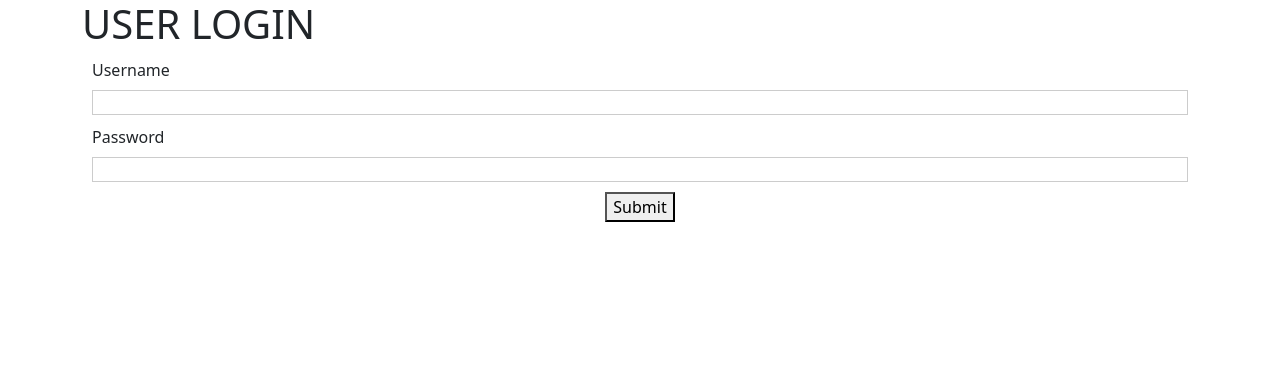
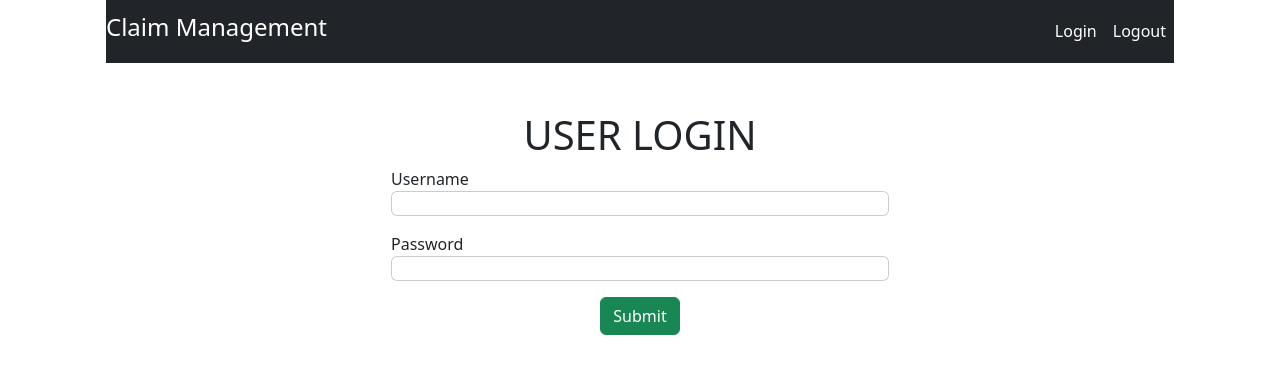
Before and after one commit to 01shashank/ClaimManagementFrontend, a React (Create React App) app: page /login in a window 1280 px wide. Shown: the top 374 px of the page. Built offline with nearby package versions, Linux system fonts and the light colour scheme.

Commit message:
commit after the ui of login is done with bootstrap and halfway to complete the conditional rendering of navbar components

```diff
--- a/src/App.js
+++ b/src/App.js
@@ -4,22 +4,19 @@ import Error from './components/Error';
 import Login from './components/Login';
 import { Router,Route,Routes } from 'react-router-dom';
 import GetAllClaims from './components/GetAllClaims';
+import GetClaimsForUser from './components/GetClaimsForUser'
+import Header from './components/Header';
+import 'bootstrap/dist/css/bootstrap.min.css';
+import Logout from './components/logout';
+import authenticationService from './services/authenticationService';
+import ClaimManagement from './components/ClaimManagement';
 
 function App() {
+
+
   return (
     <div className="container">
-
-      <Routes>
-        <Route path='/' exact element={<Error/>}/>
-        <Route element={<Error/>}/>
-        <Route path="/login" element={<Login/>}/>
-        <Route path ='/error' element={<Error/>}/>
-        <Route path ='/getallclaims' element={<GetAllClaims/>}/>
-
-      </Routes>
-
-
-
+      <ClaimManagement/>
     </div>
   );
 }
--- /dev/null
+++ b/src/components/ClaimManagement.jsx
@@ -0,0 +1,36 @@
+import React, { Component } from 'react';
+import Login from './Login';
+import Logout from './logout';
+import Error from './Error';
+import GetAllClaims from './GetAllClaims';
+import Header from './Header';
+import { Router,Route,Routes } from 'react-router-dom';
+import GetClaimsForUser from './GetClaimsForUser'
+import authenticationService from '../services/authenticationService';
+
+
+class ClaimManagement extends Component {
+    render() {
+        return (
+                    <div className="container">
+
+                        <Header/>
+                        <Routes>
+
+                            <Route path='/' exact element={<Login/>}/>
+                            <Route path="/login" element={<Login/>}/>
+                            <Route path ='/error' element={<Error/>}/>
+                            <Route path ='/getallclaims' element={<GetAllClaims/>}/>
+                            <Route path = "/getuserbyid" element ={<GetClaimsForUser/>}/>
+                            <Route path = "/logout" element={<Logout/>}/>
+
+                        </Routes>
+
+
+
+                    </div>
+                );
+                }
+}
+
+export default ClaimManagement;
--- a/src/components/GetAllClaims.jsx
+++ b/src/components/GetAllClaims.jsx
@@ -22,7 +22,7 @@ class GetAllClaims extends Component {
     render() {
         return (
 
-            <div>
+            <div className='container'>
             <h2 className='text-center'>Claims list</h2>
             <div className='row'>
                 <table className='table table-striped table-bordered'>
--- /dev/null
+++ b/src/components/Header.jsx
@@ -0,0 +1,37 @@
+import React, { Component, useState } from 'react';
+import { Link } from 'react-router-dom';
+import authenticationService from '../services/authenticationService';
+
+class Header extends Component {
+
+    constructor(props){
+        super(props)
+        this.state={
+        isUserLogged:false}
+    }
+
+    render() {
+        this.setState={
+            isUserLogged  :authenticationService.isUserloggedIn()
+        }
+        console.log(this.isUserlogged)
+            return (
+                <div className='container'>
+                    <nav className='navbar navbar-expand-lg navbar-dark bg-dark'>
+                    <div className=' navbar-brand'><h4>Claim Management</h4></div>
+                        <ul className='navbar-nav'>
+
+                            {this.isUserlogged && <li className='nav-item'><Link className='nav-link active' to="">Your Claims</Link></li>}
+                            {this.isUserlogged && <li className='nav-item'><Link  className='nav-link active' to="">Apply for a claim</Link></li>}
+                        </ul>
+                        <ul className='navbar-nav  navbar-collapse justify-content-end'>
+                            {!this.isUserlogged && <li className='nav-item'><Link className='nav-link active' to="/login">Login</Link></li>}
+                             <li className='nav-item'><Link className='nav-link active' to="/logout">Logout</Link></li>
+                        </ul>
+                    </nav>
+                </div>
+            );
+    }
+}
+
+export default Header;
--- a/src/components/Login.jsx
+++ b/src/components/Login.jsx
@@ -2,19 +2,23 @@ import React, { useState } from 'react';
 import axios from 'axios';
 import {BrowserRouter as router,useNavigate,Navigate,useLocation,useParams} from 'react-router-dom'
 import './style.css'
+import authenticationService from '../services/authenticationService';
+import Header from './Header';
 
-const Login =()=>{
+const Login =(props)=>{
         const navigate = useNavigate();
           const[username,setUsername] = useState("");
           const[password,setPassword] = useState("");
 
         //this.setupAuthenticationInterceptor()
 
-     function loginClicked(){
+     function loginClicked(props){
       //this.setupAuthenticationInterceptor()
 
       if(username==='jigneshj@gmail.com' && password==='jignesh@123'){
         console.log('Login Succesfull');
+        authenticationService.registerSuccesfulUser(username,password);
+
         navigate("/getallclaims")
 
     }
@@ -24,26 +28,33 @@ const Login =()=>{
       }
     }
         return (
-            <div className="form">
-            <form>
-              <div>
-                <h1>USER LOGIN </h1>
+          <div className='container'>
+          <div className='row justify-content-center'>
+          <div className='col-6'>
+            <form className='container'>
+              <div className='mt-5'>
+                <h2 className="h1 display-6 text-center">USER LOGIN</h2>
               </div>
-              <div className="input-container">
+              <div className="form-group mb-3" >
                 <label>Username </label>
-                <input type="text" name="username" required value={username} onChange={(event)=>setUsername(event.target.value)}/>
+                <input type="text" className='form-control' name="username" required value={username} onChange={(event)=>setUsername(event.target.value)}/>
+
               </div>
-              <div className="input-container">
+              <div className="form-group mb-3">
                 <label>Password </label>
-                <input type="password" name="password" required value={password} onChange={(event=>setPassword(event.target.value))}/>
+                <input type="password" className='form-control' name="password" required value={password} onChange={(event=>setPassword(event.target.value))}/>
+
               </div>
               <div className="button-container">
-                <button type="button"  onClick={loginClicked} >Submit</button>
+                <button type="button" className='btn btn-success' onClick={loginClicked} >Submit</button>
               </div>
               <div>
               </div>
             </form>
           </div>
+          </div>
+          </div>
+
         );
 
 //     setupAuthenticationInterceptor(){
--- /dev/null
+++ b/src/components/logout.jsx
@@ -0,0 +1,17 @@
+import { useNavigate, useEffect, Link } from "react-router-dom";
+import authenticationService from "../services/authenticationService";
+
+const Logout=()=>{
+    return(
+
+        <div className='container text-center'>
+                <h3 className="mb-3 mt-5"> Are you sure you want to Logout?</h3>
+                <button ><Link className="btn btn-primary" to="/login" onClick={authenticationService.removeSuccesfulUser}>Logout</Link></button>
+            </div>
+
+
+
+    );
+}
+
+export default Logout;
--- /dev/null
+++ b/src/services/authenticationService.js
@@ -0,0 +1,18 @@
+class authenticationService{
+    registerSuccesfulUser(username,password){
+        sessionStorage.setItem('authenticateduser',username)
+    }
+
+    removeSuccesfulUser(){
+        sessionStorage.removeItem('authenticateduser')
+    }
+
+    isUserloggedIn(){
+        let User = sessionStorage.getItem('authenticateduser')
+        if(User===null) return false
+        return true
+
+    }
+}
+
+export default new authenticationService;
```
Also changed, not shown: src/services/GetClaimsForUserService.js (added, +30 -0 lines), 1 other file (tests, documents, lock files or other folders).
